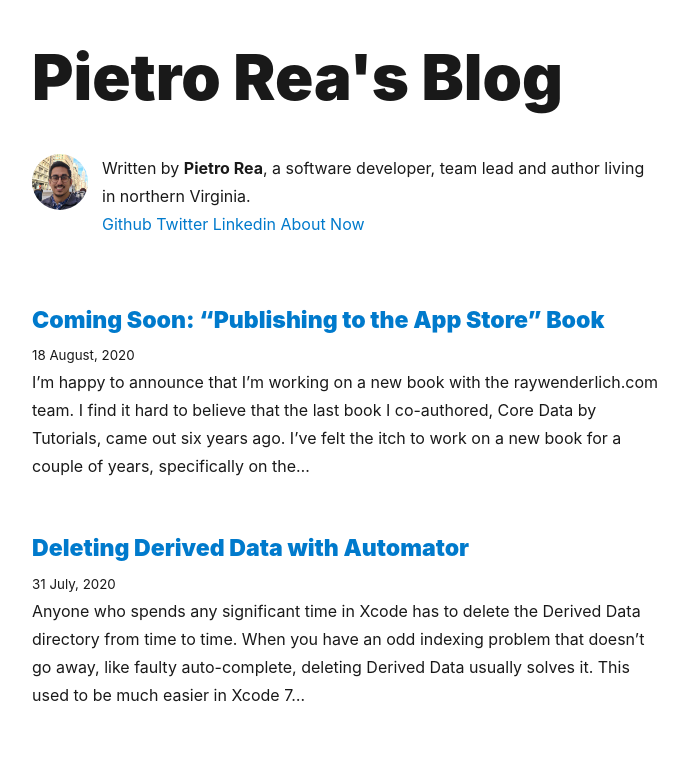
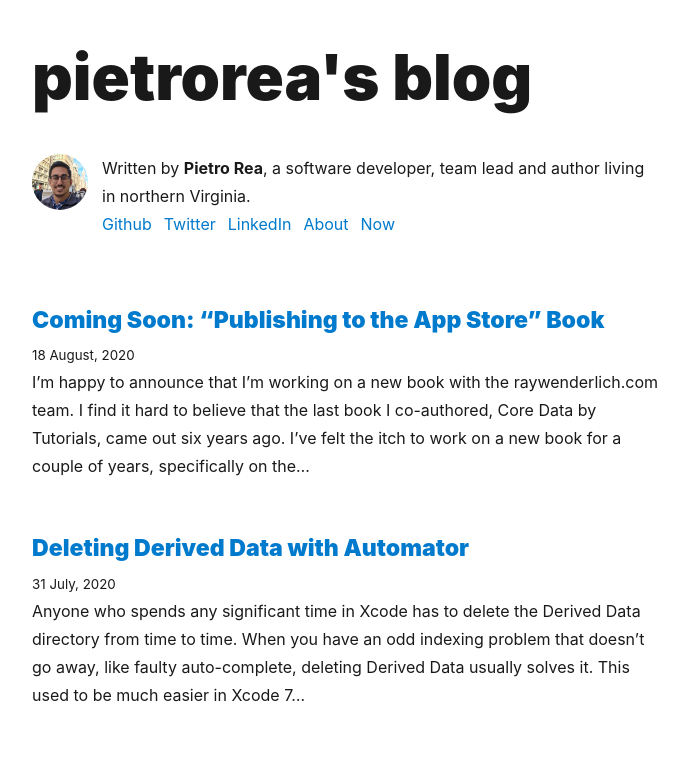
Before and after one commit to pietrorea/pietrorea.com, a Gatsby site: page / in a window 1280 px wide. Shown: the top 760 px of the page, without its empty margins (293-981 px from the left). Built offline with nearby package versions, Linux system fonts and the light colour scheme; Gatsby itself is replaced by a stand-in of ours; some packages are replaced by stand-ins of ours.

Commit message:
Better spacing for Bio component. Lowercase for site title

```diff
--- a/gatsby-config.js
+++ b/gatsby-config.js
@@ -1,6 +1,6 @@
 module.exports = {
   siteMetadata: {
-    title: 'Pietro Rea\'s Blog',
+    title: 'pietrorea\'s blog',
     author: 'Pietro Rea',
     description: 'My place on the \'net.',
     siteUrl: 'https://www.pietrorea.com/',
--- a/src/components/Bio.js
+++ b/src/components/Bio.js
@@ -10,6 +10,9 @@ import { rhythm } from '../utils/typography'
 
 class Bio extends React.Component {
   render() {
+    const contactLink = {
+      marginRight: '0.75em'
+    };
     return (
       <div
         style={{
@@ -32,25 +35,35 @@ class Bio extends React.Component {
           <div>
             Written by <strong>Pietro Rea</strong>, a software developer, team lead and author living in northern Virginia.
           </div>
+          <div style={{
+            display: 'flex'
+          }}>
+            <div style={contactLink}>
               <a href="https://github.com/pietrorea" target="_blank">
                 Github
               </a>
-            {'  '}
+            </div>
+            <div style={contactLink}>
               <a href="https://twitter.com/pietrorea" target="_blank">
               Twitter
               </a>
-            {'  '}
+            </div>
+            <div style={contactLink}>
               <a href="https://www.linkedin.com/in/pietrorea/" target="_blank">
-              Linkedin
+                LinkedIn
               </a>
-            {'  '}
+            </div>
+            <div style={contactLink}>
               <Link to="/about">
                 About
               </Link>
-            {'  '}
+            </div>
+            <div style={contactLink}>
               <Link to="/now">
                 Now
               </Link>
+            </div>
+          </div>
         </div>
       </div>
     )
--- a/src/components/layout-component.js
+++ b/src/components/layout-component.js
@@ -30,7 +30,7 @@ class Layout extends React.Component {
             }}
             to={'/'}
           >
-            Pietro Rea's Blog
+            pietrorea's blog
           </Link>
         </h1>
       )
@@ -38,7 +38,6 @@ class Layout extends React.Component {
       header = (
         <h3
           style={{
-            fontFamily: 'Montserrat, sans-serif',
             marginTop: 0,
             marginBottom: rhythm(-1),
           }}
@@ -51,7 +50,7 @@ class Layout extends React.Component {
             }}
             to={'/'}
           >
-            Pietro Rea's Blog
+            pietrorea's blog
           </Link>
         </h3>
       )
```
Lines whose indentation alone changed are shown as unchanged.
